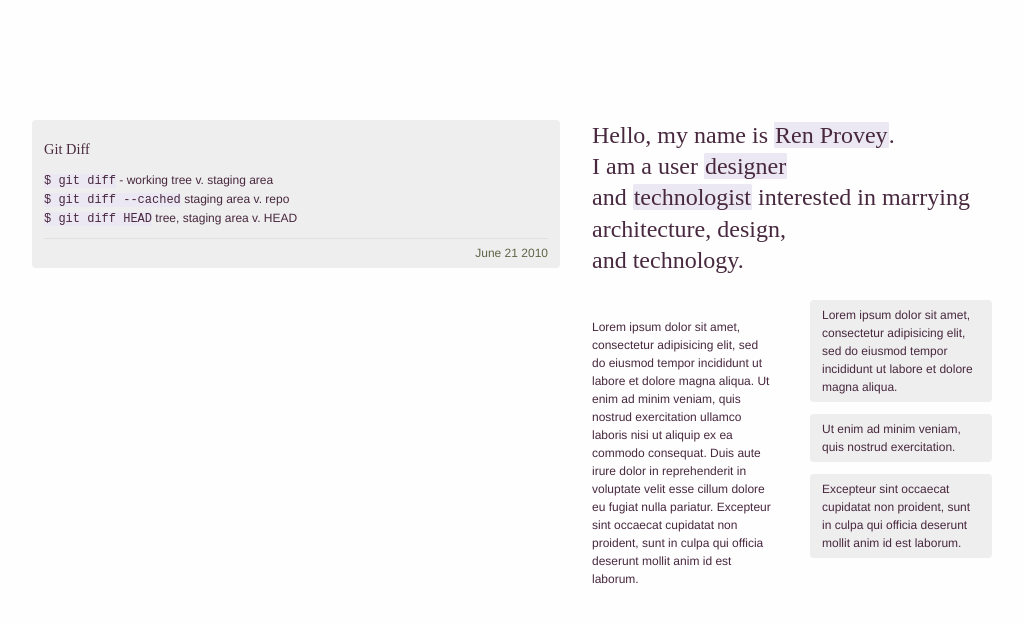
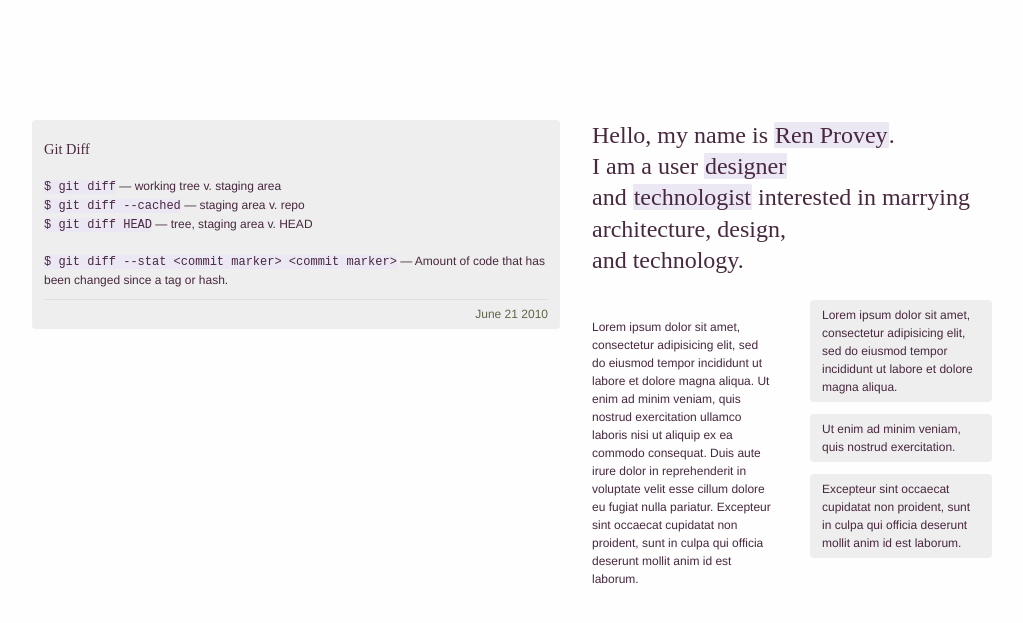
Before and after one commit to ren/renprovey.com, a Jekyll site: the page built from _posts/2010-06-21-git.html, in a window 1280 px wide. Shown: the top 623 px of the page, without its empty margins (128-1151 px from the left). Built offline with Jekyll 4.4.1, drawn with Linux system fonts in a browser that asks for light colours; Markdown is read by kramdown in place of the engine named in the settings.

Commit message:
ADDED: new post.  UPDATED: Post formatting.

```diff
--- a/_posts/2010-06-19-git.html
+++ b/_posts/2010-06-19-git.html
@@ -7,9 +7,9 @@ published: true
 
 <section class="callout">
   <h1>Git Branches</h1>
-  Create and switch to: <code>git checkout -b &lt;new branch&gt;</code><br/>
-  Move: <code>git branch -m &lt;current branch&gt; &lt;new branch&gt;</code><br/>
-  Delete: <code>git branch -d &lt;branch&gt;</code><br/>
+  <code>git checkout -b &lt;new branch&gt;</code> &mdash; create and switch to.<br/>
+  <code>git branch -m &lt;current branch&gt; &lt;new branch&gt;</code> &mdash; move branch.<br/>
+  <code>git branch -d &lt;branch&gt;</code> &mdash; delete branch.<br/>
 
   <a href="{{ page.url }}" class="permalink">{{ page.date | date: "%B %d %Y" }}</a>
 </section>
--- a/_posts/2010-06-20-git.html
+++ b/_posts/2010-06-20-git.html
@@ -8,8 +8,10 @@ published: true
 <section class="callout">
   <h1>Ignoring Files in Git</h1>
 
-  Repo level ignore: <code>.gitignore</code><br/>
-  Local ignore: <code>&lt;repo&gt;/.git/info/exclude</code>
+  <p>
+    <code>.gitignore</code> &mdash; repo level ignore.<br/>
+    <code>&lt;repo&gt;/.git/info/exclude</code> &mdash; local ignore.
+  </p>
 
   <a href="{{ page.url }}" class="permalink">{{ page.date | date: "%B %d %Y" }}</a>
 </section>
--- a/_posts/2010-06-21-git.html
+++ b/_posts/2010-06-21-git.html
@@ -8,9 +8,15 @@ published: true
 <section class="callout">
   <h1>Git Diff</h1>
 
-  <code>$ git diff</code> - working tree v. staging area<br/>
-  <code>$ git diff --cached</code> staging area v. repo<br/>
-  <code>$ git diff HEAD</code> tree, staging area v. HEAD<br/>
+  <p>
+    <code>$ git diff</code> &mdash; working tree v. staging area<br/>
+    <code>$ git diff --cached</code> &mdash; staging area v. repo<br/>
+    <code>$ git diff HEAD</code> &mdash; tree, staging area v. HEAD
+  </p>
+
+  <p>
+    <code>$ git diff --stat &lt;commit marker&gt; &lt;commit marker&gt;</code> &mdash; Amount of code that has been changed since a tag or hash.
+  </p>
 
   <a href="{{ page.url }}" class="permalink">{{ page.date | date: "%B %d %Y" }}</a>
 </section>
```
Also changed, not shown: _posts/2010-06-22-git.html (added, +21 -0 lines).
